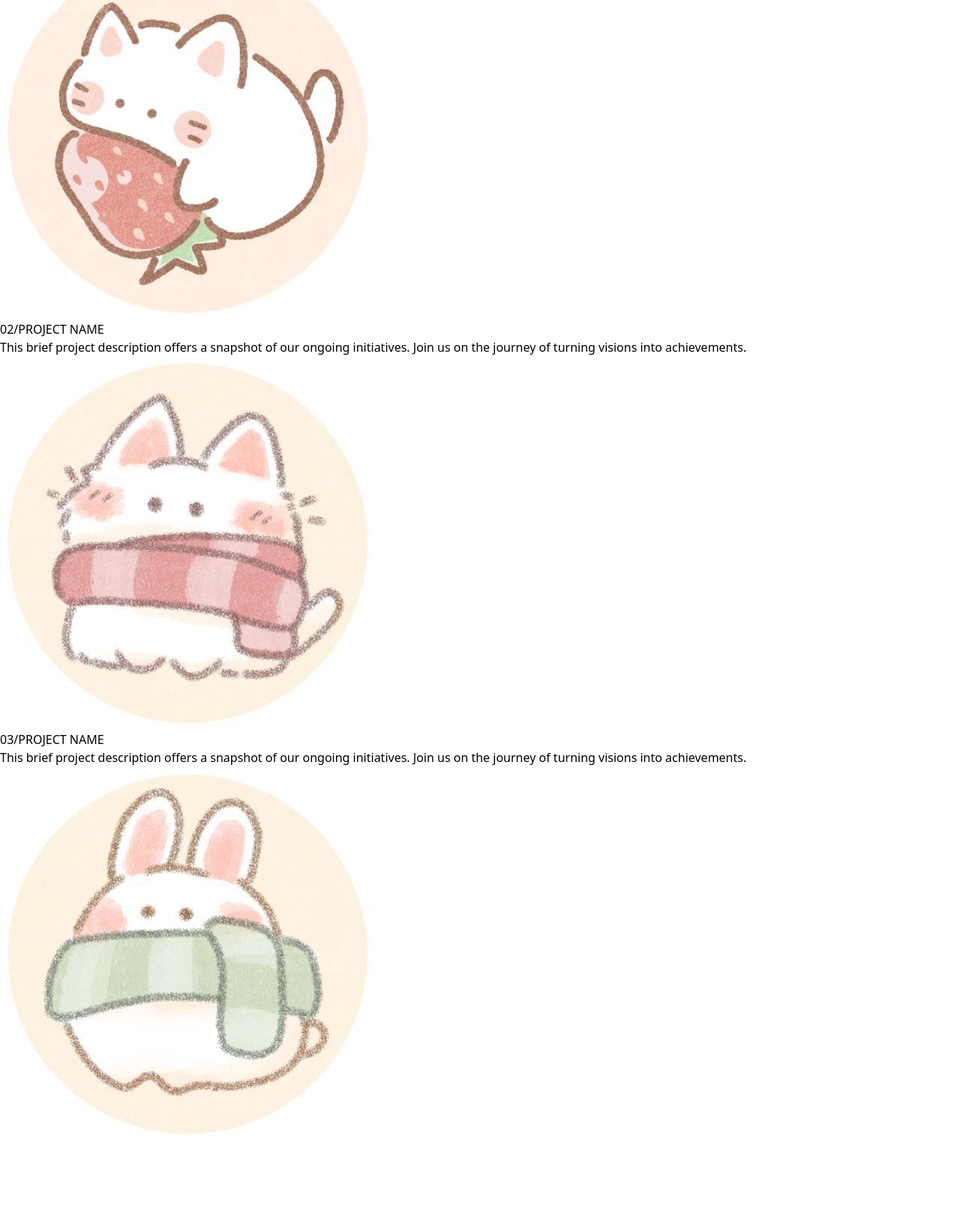
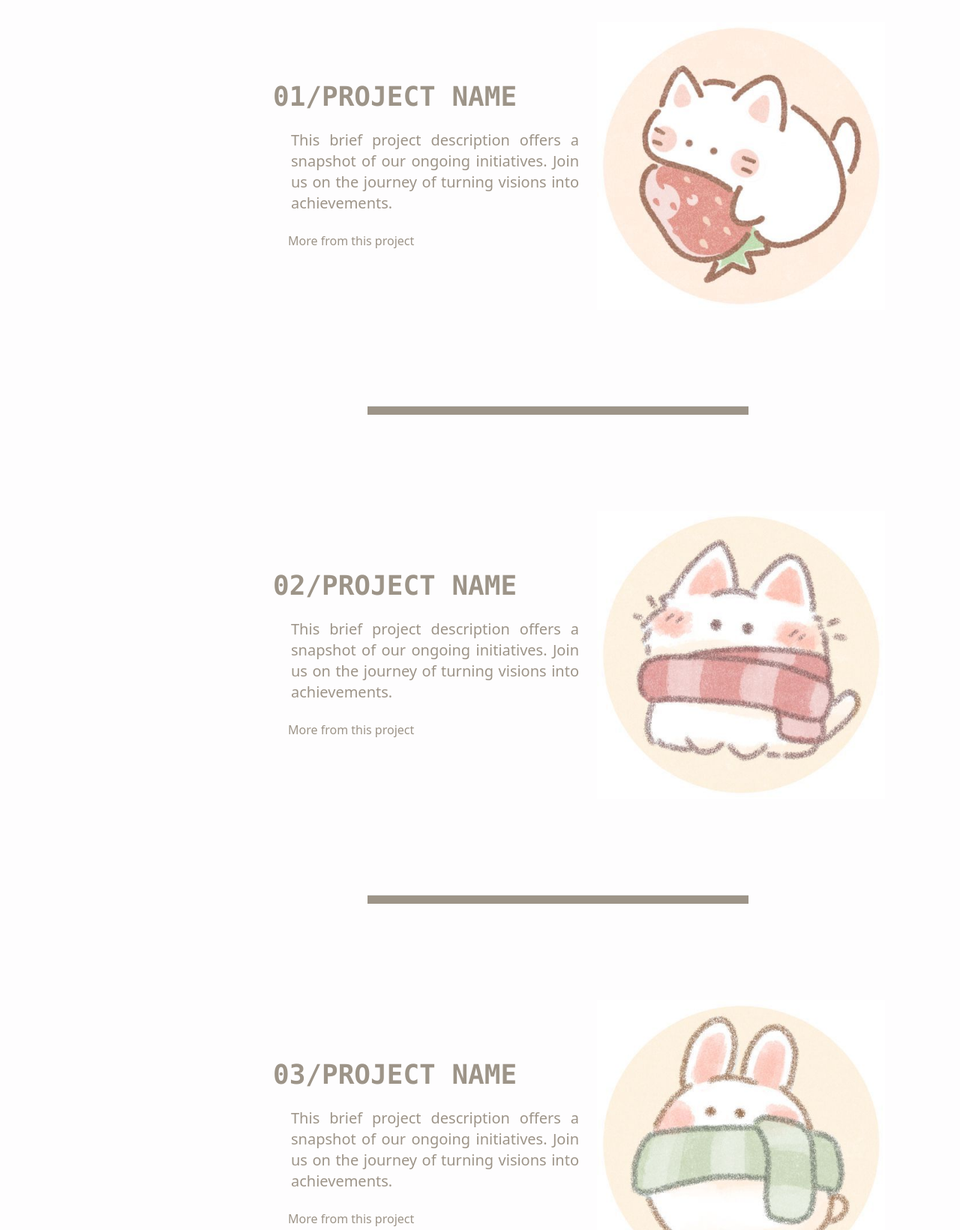
Before and after one commit to evafrola/Portfolio_Example, a website: page src/main.html in a window 1280 px wide. Shown: the part 716-2356 px from the top of the page at 75% size. Before the commit the page ends 2238 px from the top, so only its background shows below. Drawn offline with Linux system fonts and the light colour scheme.

Commit message:
Proyecto terminado

```diff
--- a/src/main.html
+++ b/src/main.html
@@ -7,57 +7,73 @@
     <title>Practice Portfolio</title>
   </head>
   <body class="bg-[#FEFDFE]">
-    <header class="pb-36">
+
+    <header class="pb-24">
       <div class="flex flex-row justify-around">
         <div class="m-5 ml-12 pt-60 px-24">
+          <!-- Presentación -->
         <h1 class="text-[#9D9488] font-mono font-extrabold text-7xl">Hello, I'm Eva</h1>
+        <!-- Links de mis cuentas -->
           <ul class="text-[#9D9488] flex flex-row justify-between w-52 pt-6 text-lg">
-              <li><a href="#" class="hover:underline hover:text-[#69635B]">LinkedIn</a></li>
-              <li><a href="#" class="hover:underline hover:text-[#69635B]">GitHub</a></li>
+              <li><a href="https://linkedin.com/in/eva-elizabeth-frola" target="_blank" class="hover:underline hover:text-[#69635B]">LinkedIn</a></li>
+              <li><a href="https://github.com/evafrola" target="_blank" class="hover:underline hover:text-[#69635B]">GitHub</a></li>
               <li><a href="#" class="hover:underline hover:text-[#69635B]">Gmail</a></li>
           </ul>
         </div>
-        <div class="justify-self-center items-center">
+        <div class="m-14">
           <img src="./img/1f9a8ebbae5644bc61a8cb22afd0458d.jpg">
         </div>
       </div>
     </header>
 
-    <main>
-      <section>
-        <div>
-            <h2>01/PROJECT NAME</h2>
-            <p>
+    <main class="text-justify m-7 pl-52">
+      <section class="flex flex-row justify-around m-32">
+        <div class="py-20">
+            <h2 class="text-[#9D9488] font-mono font-extrabold text-4xl">01/PROJECT NAME</h2>
+            <p class="text-[#9D9488] m-6 w-96 text-xl">
                 This brief project description offers a snapshot of our ongoing initiatives.
                 Join us on the journey of turning visions into achievements.
             </p>
+            <p><a href="#" class="m-5 text-[#9D9488] hover:underline hover:text-[#69635B]">More from this project</a></p>
         </div>
-        <img src="./img/a4d8e307d715cfe204fc765f629c83d0.jpg">
+        <img class="w-96" src="./img/a4d8e307d715cfe204fc765f629c83d0.jpg">
       </section>
+      <div>
+        <hr class="h-3 w-2/4 mx-auto my-4 bg-[#9D9488]">
+      </div>
 
-      <section>
-        <div>
-            <h2>02/PROJECT NAME</h2>
-            <p>
+      <section class="flex flex-row justify-around m-32">
+        <div class="py-20">
+            <h2 class="text-[#9D9488] font-mono font-extrabold text-4xl">02/PROJECT NAME</h2>
+            <p class="text-[#9D9488] m-6 w-96 text-xl">
                 This brief project description offers a snapshot of our ongoing initiatives.
                 Join us on the journey of turning visions into achievements.
             </p>
+            <p><a href="#" class="m-5 text-[#9D9488] hover:underline hover:text-[#69635B]" >More from this project</a></p>
         </div>
-        <img src="./img/b00580e85c6316977e1b54eddb7750b7.jpg">
+        <img class="w-96" src="./img/b00580e85c6316977e1b54eddb7750b7.jpg">
       </section>
 
-      <section>
-        <div>
-            <h2>03/PROJECT NAME</h2>
-            <p>
+      <hr class="h-3 w-2/4 mx-auto my-4 bg-[#9D9488]">
+
+      <section class="flex flex-row justify-around m-32">
+        <div class="py-20">
+            <h2 class="text-[#9D9488] font-mono font-extrabold text-4xl">03/PROJECT NAME</h2>
+            <p class="text-[#9D9488] m-6 w-96 text-xl">
                 This brief project description offers a snapshot of our ongoing initiatives.
                 Join us on the journey of turning visions into achievements.
             </p>
+            <p><a href="#" class="m-5 text-[#9D9488] hover:underline hover:text-[#69635B]" >More from this project</a></p>
         </div>
-        <img src="./img/d049548452e6679db0944e17e8ff0dc1.jpg">
+        <img class="w-96" src="./img/d049548452e6679db0944e17e8ff0dc1.jpg">
       </section>
+
+      <hr class="h-3 w-2/4 mx-auto my-4 bg-[#9D9488]">
+
     </main>
 
-    <footer></footer>
+    <footer class="py-10 text-right bg-[#EDEBE6] mt-40">
+      <p>© Eva Frola, All Rights Reserved</p>
+    </footer>
   </body>
 </html>
--- a/tailwind.config.js
+++ b/tailwind.config.js
@@ -1,6 +1,6 @@
 /** @type {import('tailwindcss').Config} */
 module.exports = {
-  content: ["./src/style/**/*.{html,js}"],
+  content: ["./src/**/*.{html,js}"],
   theme: {
     extend: {},
   },
```
Also changed, not shown: src/style/output.css.
